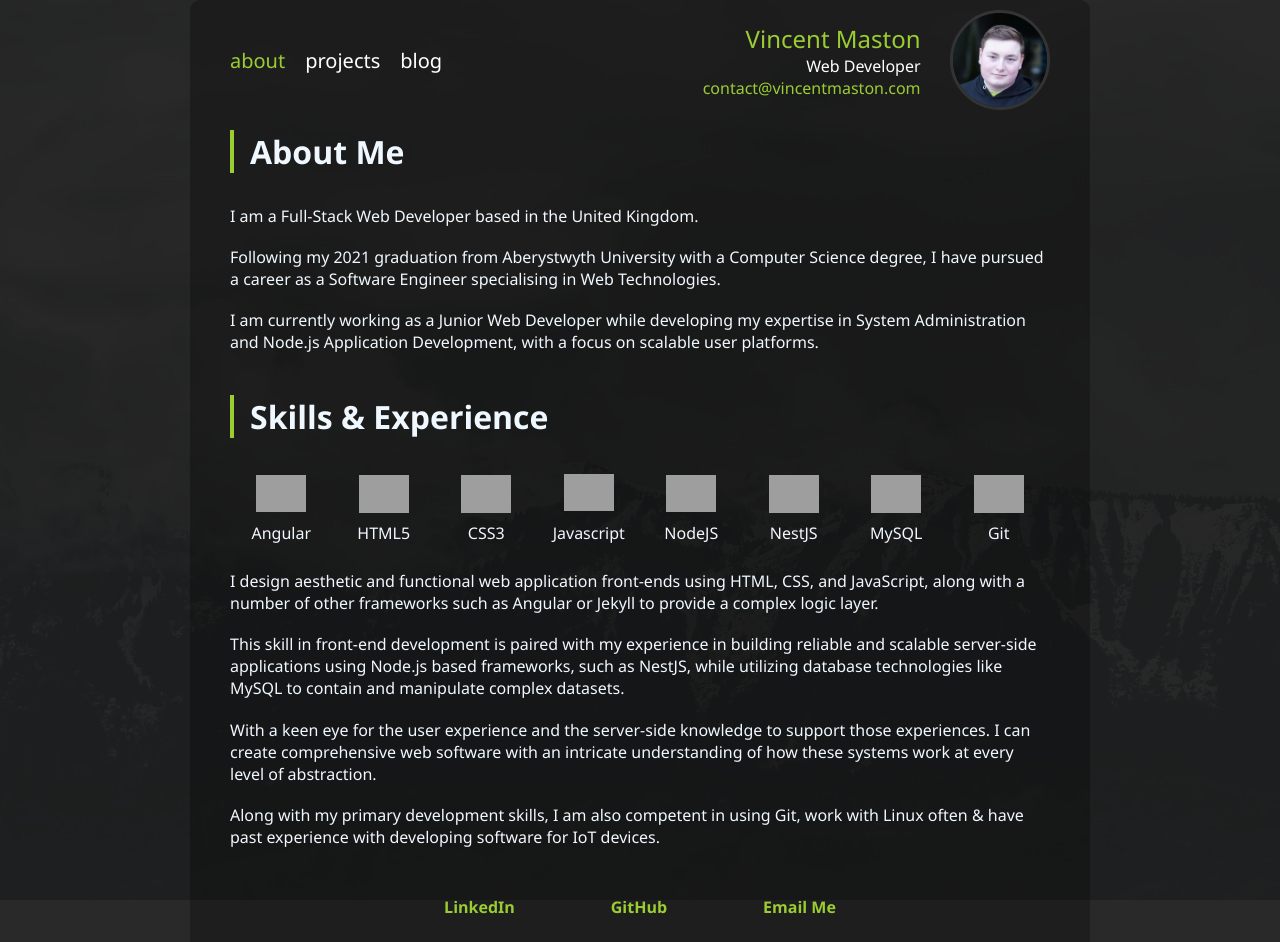
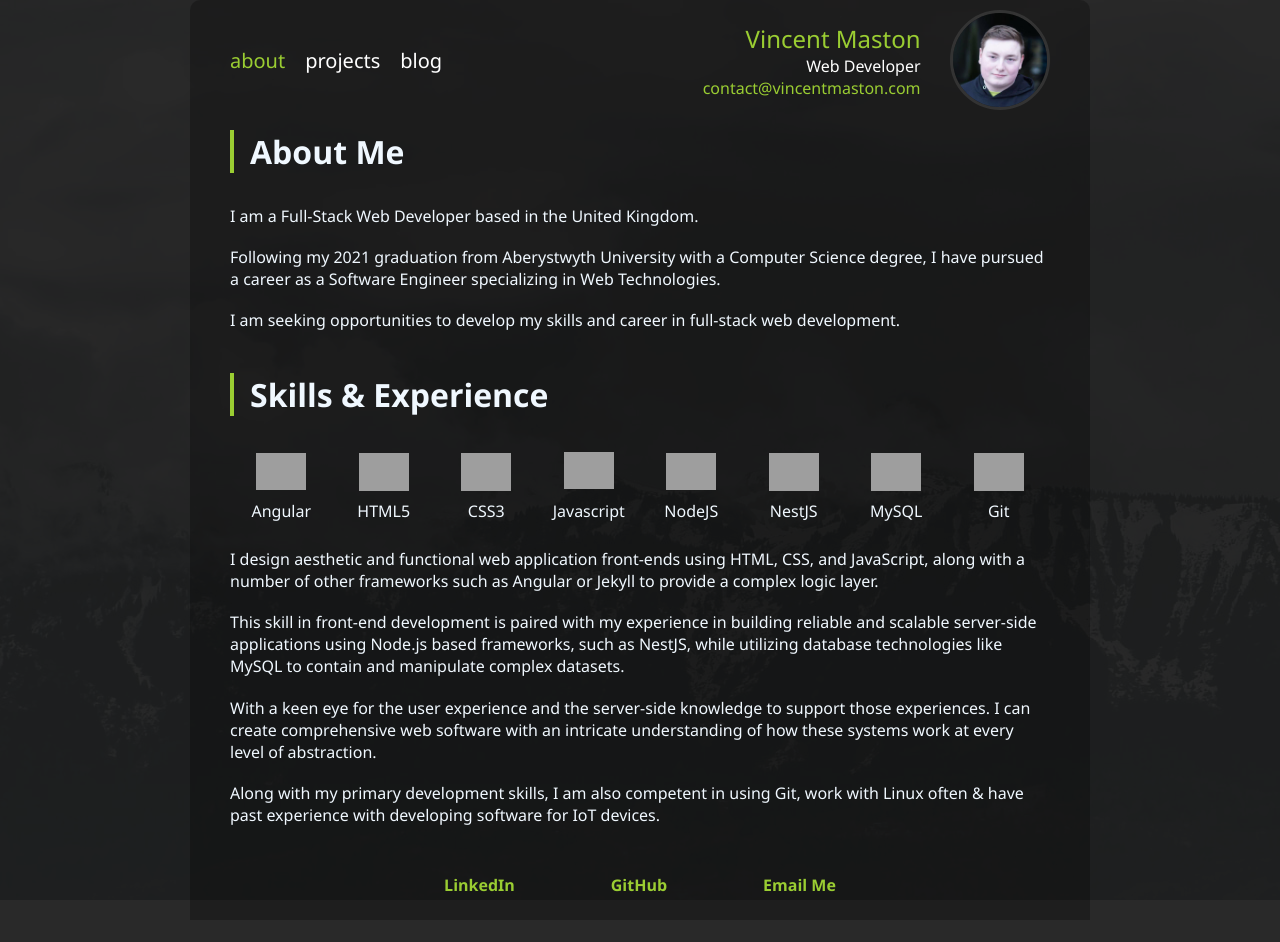
Before and after one commit to VMaston/vmaston.github.io, a Jekyll site: the page built from index.md, in a window 1280 px wide, cut to the strip 0-942 px from the top of the page. Built offline with Jekyll 4.4.1, drawn with Linux system fonts in a browser that asks for light colours; after the commit the page ends 920 px from its top, so only the background shows below that; grey boxes are pictures that could not be loaded.

Commit message:
about me update

```diff
--- a/index.md
+++ b/index.md
@@ -19,9 +19,9 @@ layout: default
 
 I am a Full-Stack Web Developer based in the United Kingdom.
 
-Following my 2021 graduation from Aberystwyth University with a Computer Science degree, I have pursued a career as a Software Engineer specialising in Web Technologies.
+Following my 2021 graduation from Aberystwyth University with a Computer Science degree, I have pursued a career as a Software Engineer specializing in Web Technologies.
 
-I am currently working as a Junior Web Developer while developing my expertise in System Administration and Node.js Application Development, with a focus on scalable user platforms.
+I am seeking opportunities to develop my skills and career in full-stack web development.
 
 <br>
 
```
